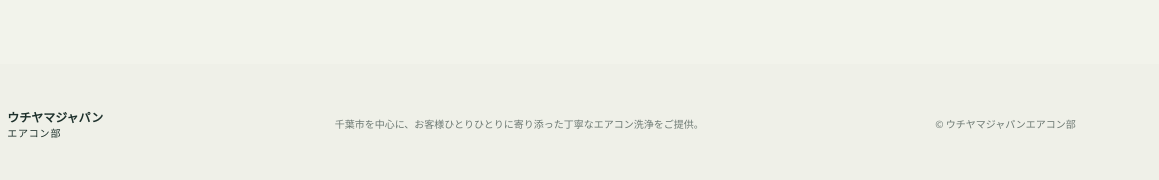
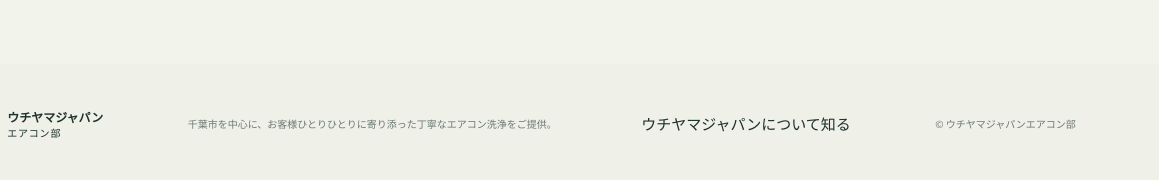
Before and after one commit to uchiyama-jp/uchiyama-jp.github.io, a plain HTML site: page index.html in a window 1280 px wide. Shown: the part 8085-8265 px from the top of the page, 121-1280 px from the left. Drawn offline with Linux system fonts and the light colour scheme; a web font is replaced by a local one.

Commit message:
Add footer link to company information

```diff
--- a/index.html
+++ b/index.html
@@ -250,6 +250,7 @@
     <footer class="site-footer">
       <a class="brand footer-brand" href="#top"><span class="brand-mark" aria-hidden="true">UJ</span><span>ウチヤマジャパン<span class="brand-sub">エアコン部</span></span></a>
       <p>千葉市を中心に、お客様ひとりひとりに寄り添った丁寧なエアコン洗浄をご提供。</p>
+      <a class="footer-google-link" href="https://share.google/V2ARQdXQpVfWC3Yjn" target="_blank" rel="noopener noreferrer">ウチヤマジャパンについて知る</a>
       <small>© ウチヤマジャパンエアコン部</small>
     </footer>
   </body>
```
